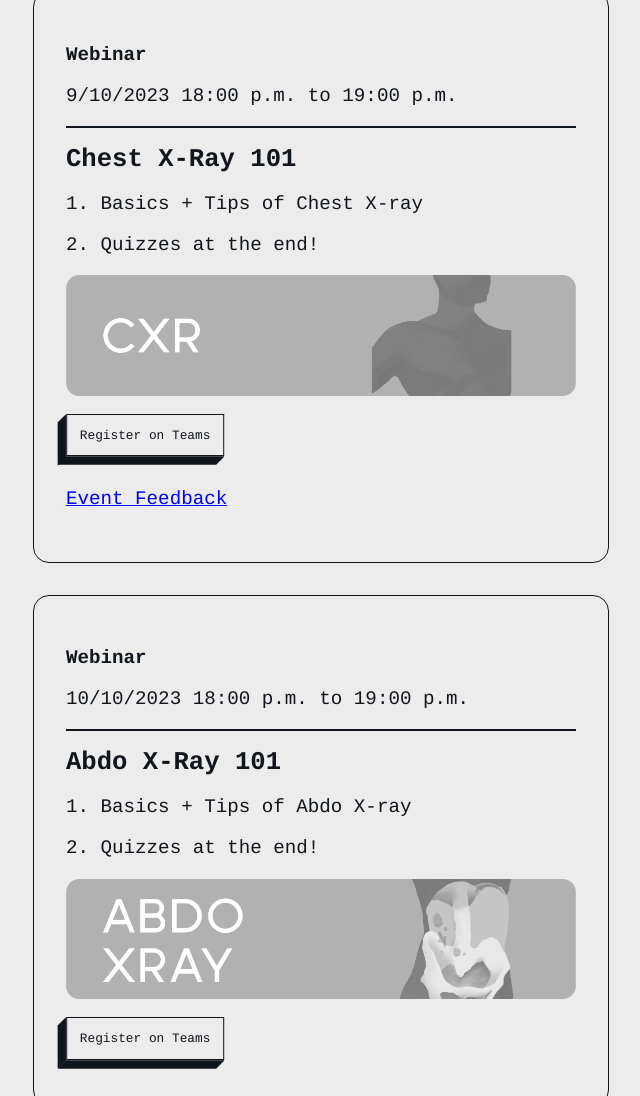
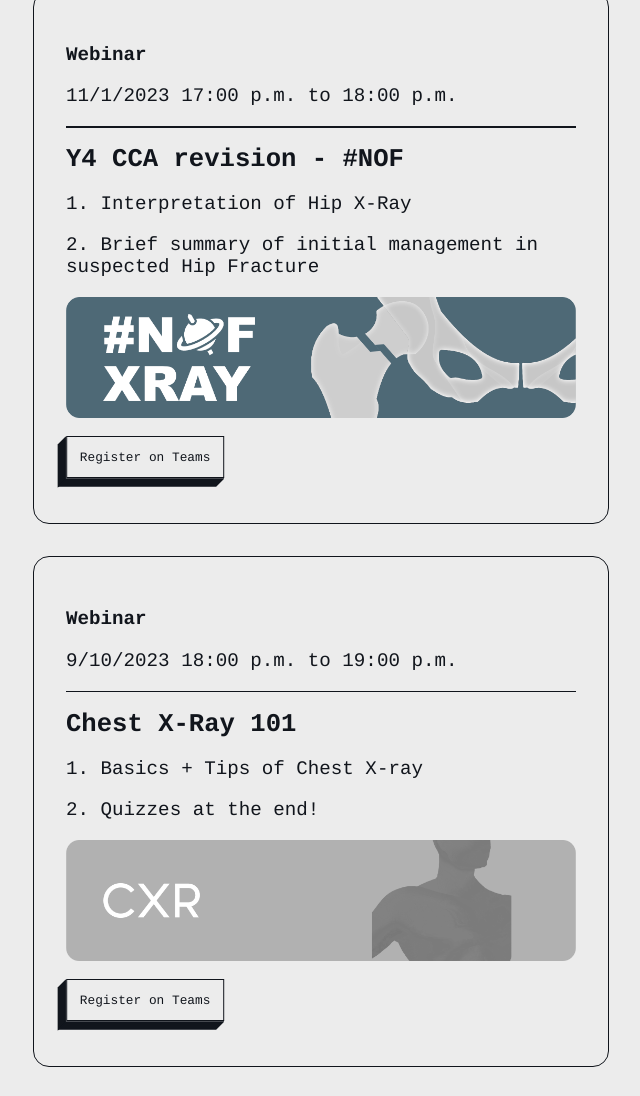
Before and after one commit to radiologyclub/radiologyclub.github.io, a plain HTML site: page index.html in a window 1280 px wide. Shown: the part 297-1393 px from the top of the page, without its empty margins (319-959 px from the left). Drawn offline with Linux system fonts and the light colour scheme.

Commit message:
modified:   index.html

```diff
--- a/index.html
+++ b/index.html
@@ -65,6 +65,19 @@
             <div class="content-block" style="display: block;">
                 <div class="callout">
                     <p style="font-weight: bolder;">Webinar</p>
+                    <p>11/1/2023 17:00 p.m. to 18:00 p.m.</p>
+                    <hr>
+                    <h1>Y4 CCA revision - #NOF</h1>
+                    <p>1. Interpretation of Hip X-Ray</p>
+                    <p>2. Brief summary of initial management in suspected Hip Fracture</p>
+                    <a href="https://events.teams.microsoft.com/event/047565ae-05a5-4e62-8413-9ad74963d366@c152cb07-614e-4abb-818a-f035cfa91a77"><img src="assets/event/nof2023/banner.png" style="width:100%;"></img></a>
+                    <button class="btn" onclick="window.open('https://events.teams.microsoft.com/event/047565ae-05a5-4e62-8413-9ad74963d366@c152cb07-614e-4abb-818a-f035cfa91a77', '_blank')">Register on Teams</button>
+                </div>
+            </div>
+
+            <div class="content-block" style="display: block;">
+                <div class="callout">
+                    <p style="font-weight: bolder;">Webinar</p>
                     <p>9/10/2023 18:00 p.m. to 19:00 p.m.</p>
                     <hr>
                     <h1>Chest X-Ray 101</h1>
@@ -72,7 +85,6 @@
                     <p>2. Quizzes at the end!</p>
                     <a href="#"><img src="assets/event/axr2023/cxr-banner.png" style="width:100%;"></img></a>
                     <button class="btn" onclick="window.open('https://events.teams.microsoft.com/event/0459ed19-07bb-4da5-a911-432755289284@c152cb07-614e-4abb-818a-f035cfa91a77', '_blank')">Register on Teams</button>
-                    <p><a href="https://forms.gle/91qkwZBBbGUmtsUr8">Event Feedback</a></p>
                 </div>
             </div>
 
```
